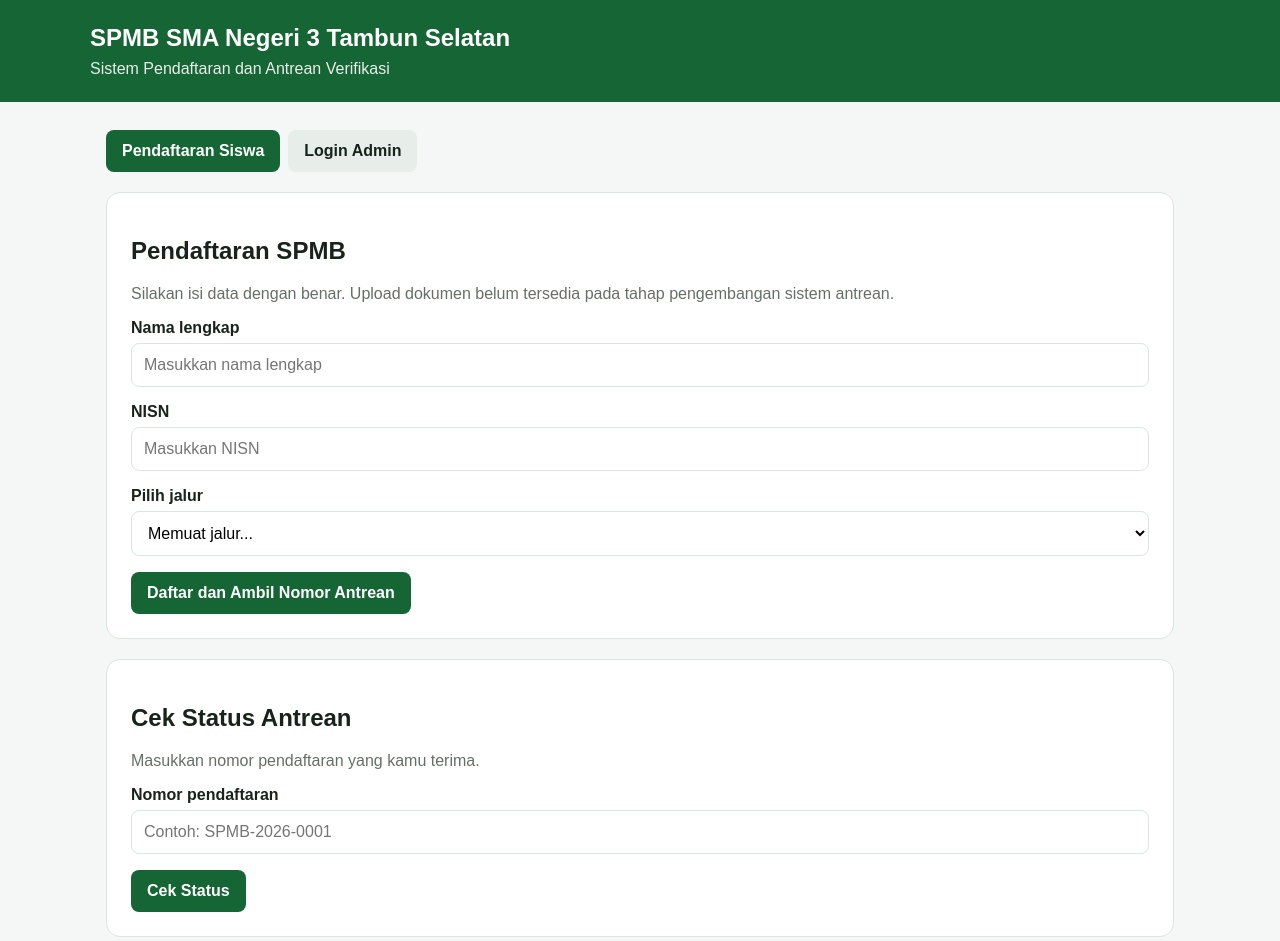
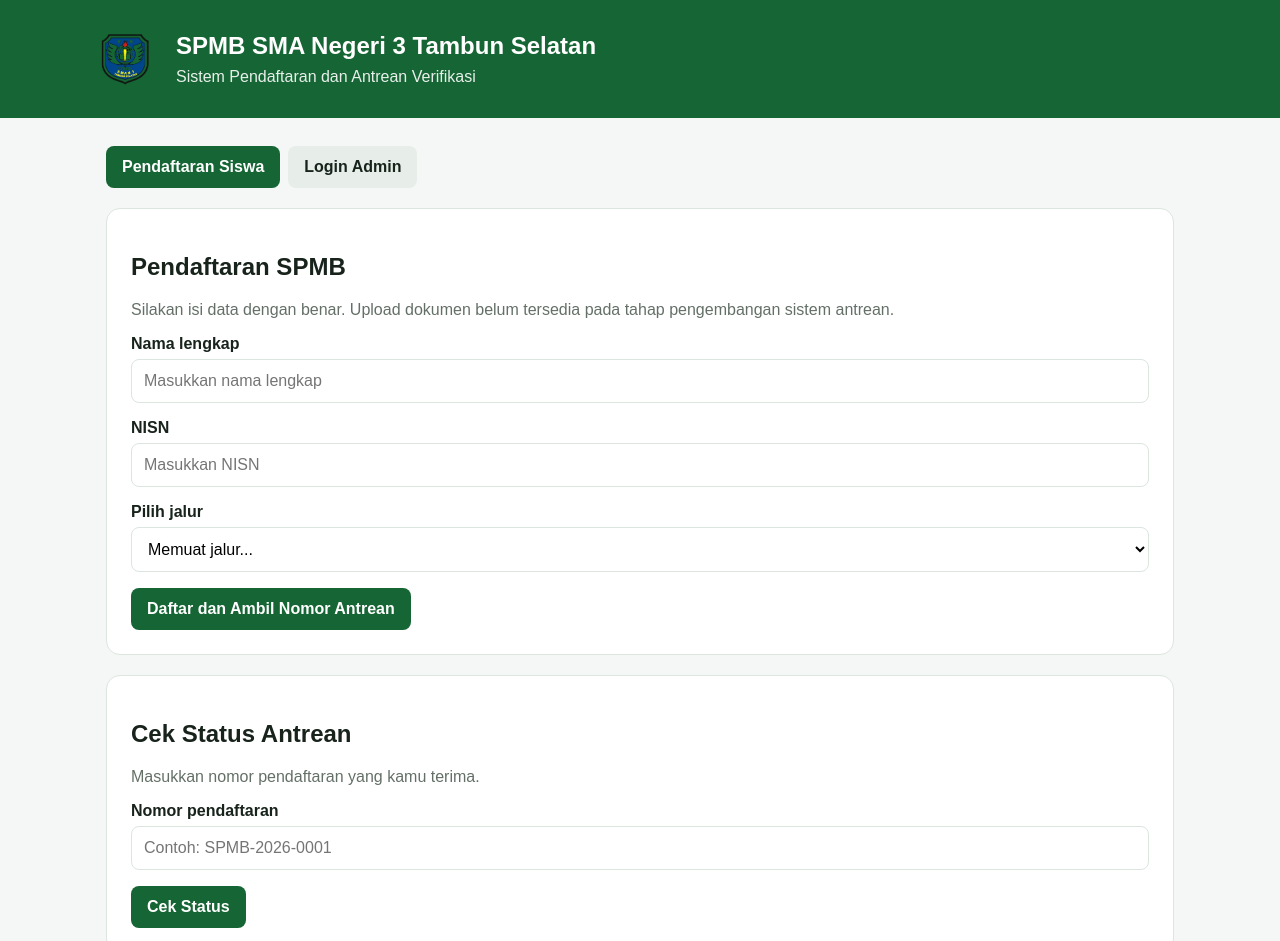
Before and after one commit to RadenPasya/spmb-sman-3, a website: page index.html in a window 1280 px wide. Shown: the top 941 px of the page. Drawn offline with Linux system fonts and the light colour scheme; a script that the page names is missing.

Commit message:
Add files via upload

```diff
--- a/index.html
+++ b/index.html
@@ -35,6 +35,16 @@
     header .header-inner {
       max-width: 1100px;
       margin: auto;
+      display: flex;
+      align-items: center;
+      gap: 16px;
+    }
+
+    .school-logo {
+      width: 70px;
+      height: 70px;
+      object-fit: contain;
+      flex-shrink: 0;
     }
 
     header h1 {
@@ -182,8 +192,15 @@
 <body>
   <header>
     <div class="header-inner">
-      <h1>SPMB SMA Negeri 3 Tambun Selatan</h1>
-      <p>Sistem Pendaftaran dan Antrean Verifikasi</p>
+      <img
+        src="logo-sekolah.png"
+        alt="Logo SMA Negeri 3 Tambun Selatan"
+        class="school-logo"
+      >
+      <div>
+        <h1>SPMB SMA Negeri 3 Tambun Selatan</h1>
+        <p>Sistem Pendaftaran dan Antrean Verifikasi</p>
+      </div>
     </div>
   </header>
 
```
